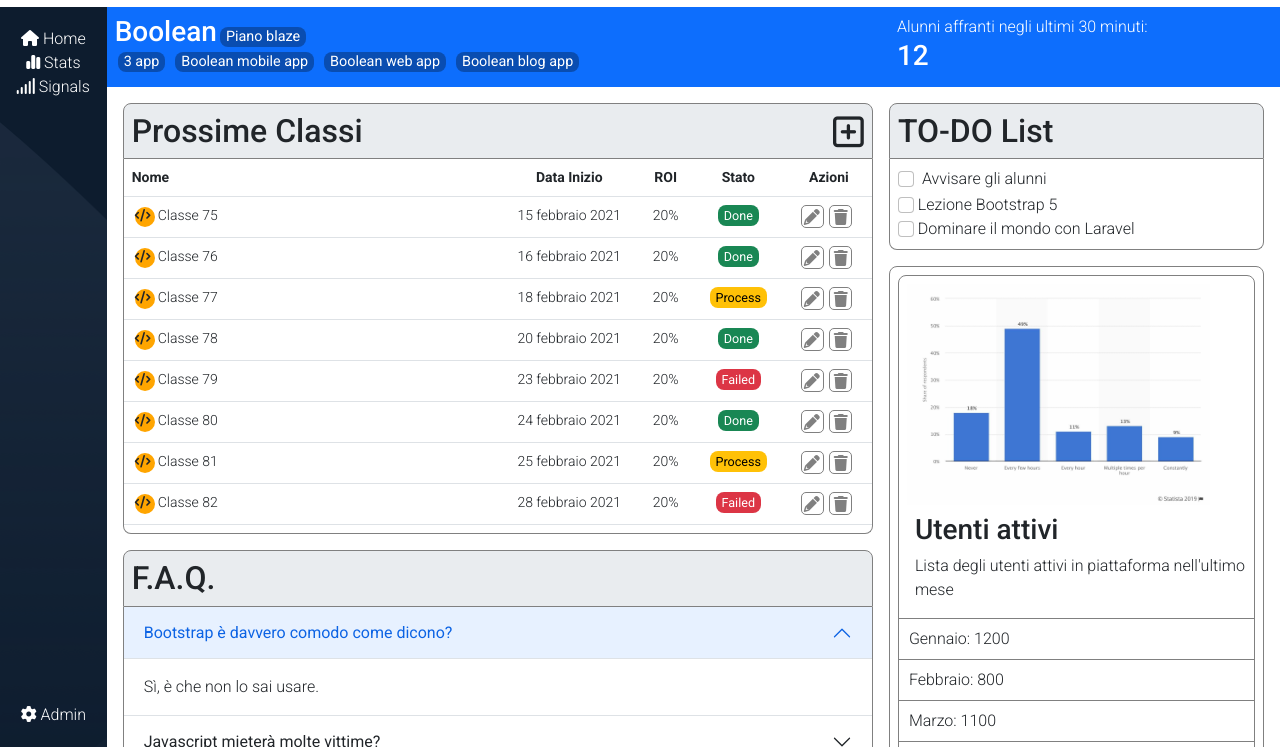
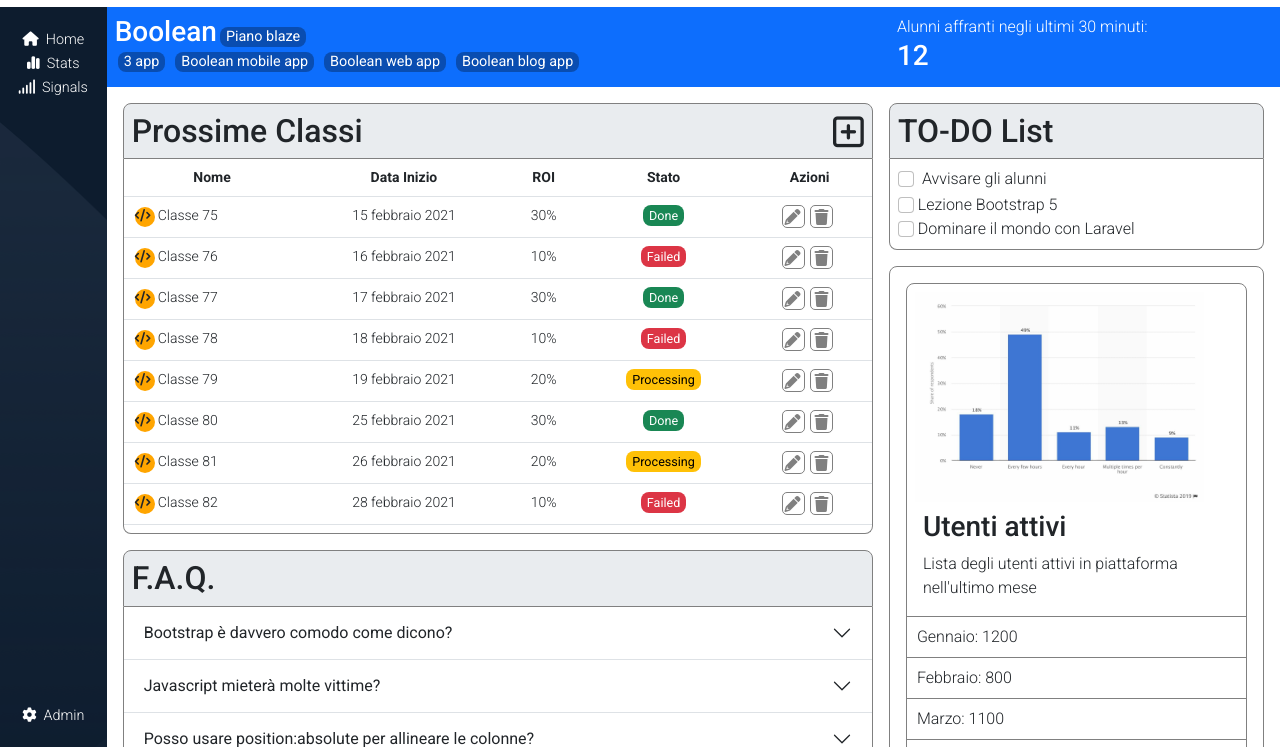
Before and after one commit to DeboraCocchi/html-css-bootstrap-dashboard, a plain HTML site: page index.html in a window 1280 px wide. Shown: the part 53-800 px from the top of the page. Drawn offline with nearby package versions, Linux system fonts and the light colour scheme.

Commit message:
[almost-fixed]media-queries-and-other-stuff

```diff
--- a/assets/css/style.css
+++ b/assets/css/style.css
@@ -8,6 +8,7 @@ body{
 header a, aside a{
   text-decoration: none;
   color:white;
+  font-size:90%;
 }
 header a:hover, aside a:hover{
   cursor: pointer;
@@ -241,3 +242,18 @@ span.dc-mini-icons{
   padding:8px 10px;
   margin:0;
 }
+
+
+/*++++++++++++++++ M-QUERIES ++++++++++++++*/
+
+@media screen and (max-width:720px) {
+  table .priority-5{
+    display:none;
+  }
+}
+
+@media screen and (max-width:600px) {
+  table .priority-3{
+    display:none;
+  }
+}
--- a/index.html
+++ b/index.html
@@ -103,13 +103,35 @@
 
             <div class="dc-aside-top d-flex flex-column justify-content-center align-items-center">
 
-                <div><a href="#"><i class="fa-solid fa-house"></i><span>&nbsp;Home</span></a></div>
-                <div><a href="#"><i class="fa-solid fa-chart-simple"></i><span>&nbsp;Stats</span></a></div>
-                <div><a href="#"><i class="fa-solid fa-signal"></i><span>&nbsp;Signals</span></a></div>
+                <div>
+                  <a href="#">
+                    <i class="fa-solid fa-house"></i>
+                    <span class="d-none d-lg-inline-block">&nbsp;Home</span>
+                  </a>
+                </div>
+
+                <div>
+                  <a href="#">
+                    <i class="fa-solid fa-chart-simple"></i>
+                    <span class="d-none d-lg-inline-block">&nbsp;Stats</span>
+                  </a>
+                </div>
+
+                <div>
+                  <a href="#">
+                    <i class="fa-solid fa-signal"></i>
+                    <span class="d-none d-lg-inline-block">&nbsp;Signals</span>
+                  </a>
+                </div>
             </div>
 
             <div class="dc-aside-bottom">
-              <div><a href="#"><i class="fa-solid fa-gear"></i><span>&nbsp;Admin</span></a></div>
+              <div>
+                <a href="#">
+                  <i class="fa-solid fa-gear"></i>
+                  <span class="d-none d-lg-inline-block">&nbsp;Admin</span>
+                </a>
+              </div>
             </div>
           </div>
         </aside>
@@ -152,7 +174,7 @@
                   <div class="row m-0 p-0">
 
                       <!-- --------TABELLA CLASSI----------- -->
-                      <div class="dc-section col-12 mt-lg- p-lg-0 ">
+                      <div class="dc-section col-12 p-lg-0 ">
                         <div class="dc-section-head d-flex justify-content-between p-2">
                           <h2 class="dc-reset">Prossime Classi</h2>
                           <div class="plus d-flex align-items-center">
@@ -165,20 +187,20 @@
                             <table class="table mb-2 table-hover">
                               <thead>
                                 <tr>
-                                  <th scope="col" class="nome">Nome</th>
-                                  <th scope="col">Data Inizio</th>
-                                  <th scope="col">ROI</th>
-                                  <th scope="col">Stato</th>
-                                  <th scope="col">Azioni</th>
+                                  <th scope="col" class="nome priority-1">Nome</th>
+                                  <th scope="col" class="priority-5">Data Inizio</th>
+                                  <th scope="col" class="priority-3">ROI</th>
+                                  <th scope="col" class="priority-2">Stato</th>
+                                  <th scope="col" class="priority-4">Azioni</th>
                                 </tr>
                               </thead>
                               <tbody>
                                 <tr>
-                                  <th scope="row">Classe 75</th>
-                                  <td>15 febbraio 2021</td>
-                                  <td>20%</td>
-                                  <td><span class="dc-badge dc-green">Done</span></td>
-                                  <td>
+                                  <th scope="row" class="priority-1">Classe 75</th>
+                                  <td class="priority-5">15 febbraio 2021</td>
+                                  <td class="priority-3">30%</td>
+                                  <td class="priority-2"><span class="dc-badge dc-green">Done</span></td>
+                                  <td class="priority-4">
                                     <div class="dc-mini-icons-container d-flex align-items-center justify-content-center">
                                       <span class="dc-mini-icons text-center">
                                       <i class="fa-solid fa-pencil"></i>
@@ -191,11 +213,11 @@
                                 </tr>
 
                                 <tr>
-                                  <th scope="row">Classe 76</th>
-                                  <td>16 febbraio 2021</td>
-                                  <td>20%</td>
-                                  <td><span class="dc-badge dc-green">Done</span></td>
-                                  <td>
+                                  <th scope="row" class="priority-1">Classe 76</th>
+                                  <td class="priority-5">16 febbraio 2021</td>
+                                  <td class="priority-3">10%</td>
+                                  <td class="priority-2"><span class="dc-badge dc-red">Failed</span></td>
+                                  <td class="priority-4">
                                     <div class="dc-mini-icons-container d-flex align-items-center justify-content-center">
                                       <span class="dc-mini-icons text-center">
                                       <i class="fa-solid fa-pencil"></i>
@@ -208,11 +230,11 @@
                                 </tr>
 
                                 <tr>
-                                  <th scope="row">Classe 77</th>
-                                  <td>18 febbraio 2021</td>
-                                  <td>20%</td>
-                                  <td><span class="dc-badge dc-yellow">Process</span></td>
-                                  <td>
+                                  <th scope="row" class="priority-1">Classe 77</th>
+                                  <td class="priority-5">17 febbraio 2021</td>
+                                  <td class="priority-3">30%</td>
+                                  <td class="priority-2"><span class="dc-badge dc-green">Done</span></td>
+                                  <td class="priority-4">
                                     <div class="dc-mini-icons-container d-flex align-items-center justify-content-center">
                                       <span class="dc-mini-icons text-center">
                                       <i class="fa-solid fa-pencil"></i>
@@ -225,11 +247,11 @@
                                 </tr>
 
                                 <tr>
-                                  <th scope="row">Classe 78</th>
-                                  <td>20 febbraio 2021</td>
-                                  <td>20%</td>
-                                  <td><span class="dc-badge dc-green">Done</span></td>
-                                  <td>
+                                  <th scope="row" class="priority-1">Classe 78</th>
+                                  <td class="priority-5">18 febbraio 2021</td>
+                                  <td class="priority-3">10%</td>
+                                  <td class="priority-2"><span class="dc-badge dc-red">Failed</span></td>
+                                  <td class="priority-4">
                                     <div class="dc-mini-icons-container d-flex align-items-center justify-content-center">
                                       <span class="dc-mini-icons text-center">
                                       <i class="fa-solid fa-pencil"></i>
@@ -242,11 +264,11 @@
                                 </tr>
 
                                 <tr>
-                                  <th scope="row">Classe 79</th>
-                                  <td>23 febbraio 2021</td>
-                                  <td>20%</td>
-                                  <td><span class="dc-badge dc-red">Failed</span></td>
-                                  <td>
+                                  <th scope="row" class="priority-1">Classe 79</th>
+                                  <td class="priority-5">19 febbraio 2021</td>
+                                  <td class="priority-3">20%</td>
+                                  <td class="priority-2"><span class="dc-badge dc-yellow">Processing</span></td>
+                                  <td class="priority-4">
                                     <div class="dc-mini-icons-container d-flex align-items-center justify-content-center">
                                       <span class="dc-mini-icons text-center">
                                       <i class="fa-solid fa-pencil"></i>
@@ -259,11 +281,11 @@
                                 </tr>
 
                                 <tr>
-                                  <th scope="row">Classe 80</th>
-                                  <td>24 febbraio 2021</td>
-                                  <td>20%</td>
-                                  <td><span class="dc-badge dc-green">Done</span></td>
-                                  <td>
+                                  <th scope="row" class="priority-1">Classe 80</th>
+                                  <td class="priority-5">25 febbraio 2021</td>
+                                  <td class="priority-3">30%</td>
+                                  <td class="priority-2"><span class="dc-badge dc-green">Done</span></td>
+                                  <td class="priority-4">
                                     <div class="dc-mini-icons-container d-flex align-items-center justify-content-center">
                                       <span class="dc-mini-icons text-center">
                                       <i class="fa-solid fa-pencil"></i>
@@ -276,11 +298,12 @@
                                 </tr>
 
                                 <tr>
-                                  <th scope="row">Classe 81</th>
-                                  <td>25 febbraio 2021</td>
-                                  <td>20%</td>
-                                  <td><span class="dc-badge dc-yellow">Process</span></td>
-                                  <td>
+                                  <th scope="row" class="priority-1">Classe 81</th>
+                                  <td class="priority-5">26 febbraio 2021</td>
+                                  <td class="priority-3">20%</td>
+                                  <td class="priority-2"><span class="dc-badge dc-yellow">Processing
+                                  </span></td>
+                                  <td class="priority-4">
                                     <div class="dc-mini-icons-container d-flex align-items-center justify-content-center">
                                       <span class="dc-mini-icons text-center">
                                       <i class="fa-solid fa-pencil"></i>
@@ -293,11 +316,11 @@
                                 </tr>
 
                                 <tr>
-                                  <th scope="row">Classe 82</th>
-                                  <td>28 febbraio 2021</td>
-                                  <td>20%</td>
-                                  <td><span class="dc-badge dc-red">Failed</span></td>
-                                  <td>
+                                  <th scope="row" class="priority-1">Classe 82</th>
+                                  <td class="priority-5">28 febbraio 2021</td>
+                                  <td class="priority-3">10%</td>
+                                  <td class="priority-2"><span class="dc-badge dc-red">Failed</span></td>
+                                  <td class="priority-4">
                                     <div class="dc-mini-icons-container d-flex align-items-center justify-content-center">
                                       <span class="dc-mini-icons text-center">
                                       <i class="fa-solid fa-pencil"></i>
@@ -317,20 +340,21 @@
 
                         <!-- -------- FAQ - ACCORDION ----------- -->
 
-                        <div class="dc-section mt-lg-3 p-lg-0 col-12">
+                        <div class="dc-section mt-3 p-lg-0 col-12">
                             <div class="dc-section-head p-2">
                               <h2 class="dc-reset">F.A.Q.</h2>
                             </div>
 
                             <div class="dc-section-body">
                               <div class="accordion accordion-flush">
+
                                 <div class="accordion-item">
                                   <h2 class="accordion-header">
-                                    <button class="accordion-button" type="button" data-bs-toggle="collapse" data-bs-target="#panelsStayOpen-collapseOne" aria-expanded="true" aria-controls="panelsStayOpen-collapseOne">
+                                    <button class="accordion-button collapsed" type="button" data-bs-toggle="collapse" data-bs-target="#panelsStayOpen-collapseOne" aria-expanded="false" aria-controls="panelsStayOpen-collapseOne">
                                       Bootstrap è davvero comodo come dicono?
                                     </button>
                                   </h2>
-                                  <div id="panelsStayOpen-collapseOne" class="accordion-collapse collapse show" aria-labelledby="panelsStayOpen-headingOne">
+                                  <div id="panelsStayOpen-collapseTwo" class="accordion-collapse collapse" aria-labelledby="panelsStayOpen-headingTwo">
                                     <div class="accordion-body">
                                       Sì, è che non lo sai usare.
                                     </div>
@@ -361,7 +385,7 @@
                                     </div>
                                   </div>
                                 </div>
-                              </div>
+                            </div>
 
                         </div>
 
@@ -375,14 +399,14 @@
 
 
                <!-- -----------    RIGHT MAIN  -------------- -->
-               <div class="col-12 col-lg-4 dc-right-main h-100 p-3 py-lg-3 pe-lg-3 ps-lg-0">
+               <div class="col-12 dc-right-main col-lg-4 h-100 py-lg-3 pe-lg-3 ps-lg-0">
                  <div class="container-fluid p-0">
-                   <div class="row">
+                   <div class="row m-0 p-0">
 
 
                        <!-- ---------TO DO LIST--------------------- -->
 
-                      <div class="col-12 dc-section mt-8">
+                      <div class="col-12 dc-section p-3 p-lg-0">
                         <div class="dc-section-head p-2">
                           <h2 class="dc-reset">TO-DO List</h2>
                         </div>
@@ -411,8 +435,10 @@
 
                       </div>
                       <!-- --------- / TO DO LIST--------------------- -->
-                      <div class="col-12 dc-section mt-3">
-                        <div class="dc-section-body container-fluid p-2 ">
+
+                      <!-- --------GRAFICO --------------- -->
+                      <div class="col-12 dc-section p-3 p-lg-0 pt-lg-3">
+                        <div class="dc-section-body container-fluid p-3 ">
                           <div class="dc-outline-cont">
                           <img src="assets/img/chart.jpeg" alt="chart">
 
```
